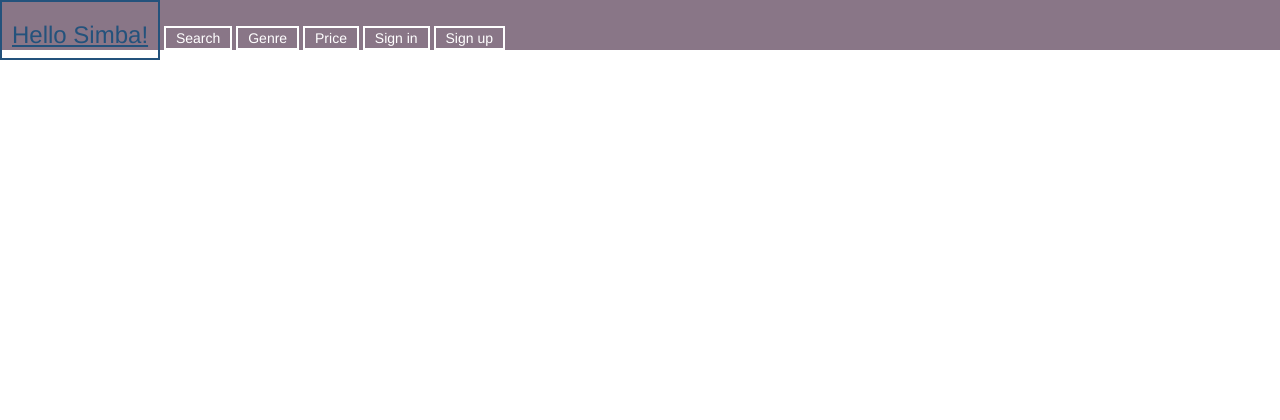
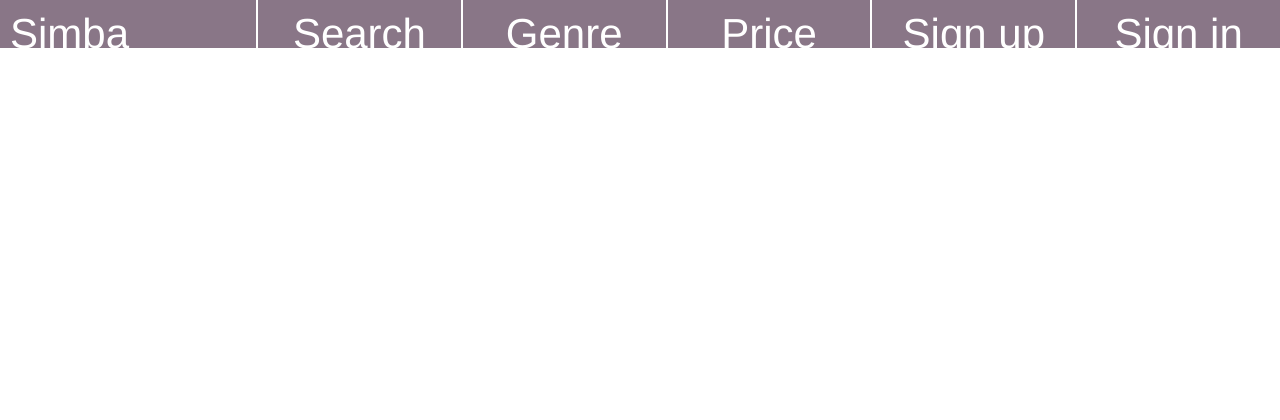
Before and after one commit to avstruck/simba, a Rails app: page / in a window 1280 px wide. Shown: the top 420 px of the page. Run offline with Rails 7, Linux system fonts and the light colour scheme; the visitor is signed in with stand-in values (Sample User, id 1); style sheets or scripts are compiled from the project's sources; some libraries are stand-ins or nearby versions.

Commit message:
spaced out, scaling header done

```diff
--- a/app/assets/stylesheets/application.css
+++ b/app/assets/stylesheets/application.css.scss
@@ -17,19 +17,41 @@
 .header {
 	position: fixed;
 	width: 100%;
-	height: 50px;
+	height: 48px;
 	padding: 0;
 	margin: 0 auto;
 	background-color: #897687;
+	/*min-width: 600px;*/
 }
 
-.header a {
-	display: inline-block;
+nav {
+	height: 100%;
+}
+
+.nav-item {
 	position: relative;
-	height: 50x;
-	border: 2px solid;
+	float: right;
+	height: 100%;
+	width: 16%;
+
+	border-left: 2px solid;
 	padding: 0 10px;
-	text-decoration: none;
 	text-align: center;
 	color: #fff;
+	font-size: 300%;
+	line-height: 68px;
+	overflow-y: hidden;
+	overflow: hidden;
+
+	&.main {
+		float: left;
+		border-left: 0;
+		text-align: left;
+	}
+
+	a {
+		color: #fff;
+		text-decoration: none;
+	}
+
 }
--- a/app/views/pieces/index.html.erb
+++ b/app/views/pieces/index.html.erb
@@ -2,27 +2,28 @@
 <html>
   <body>
     <div class="header">
-    <nav>
-      <a href="/" class="header_blocks">
-        <h3 class="header_title">Hello Simba!</h3>
-      </a>
-      <a href="/" class="header_blocks">
-        Search
-      </a>
-      <a href="/" class="header_blocks">
-        Genre
-      </a>
-      <a href="/" class="header_blocks">
-        Price
-      </a>
-      <a href="/users/sign_in" class="header_blocks">
-        Sign in
-      </a>
-      <a href="/users/sign_up" class="header_blocks">
-        Sign up
-      </a>
-    </nav>
+      <nav>
+        <div class="nav-item main">
+          Simba lots of stuff!
+        </div>
+        <div class="nav-item">
+          <a href="/">Sign in</a>
+        </div>
+        <div class="nav-item">
+          <a href="/">Sign up</a>
+        </div>
+        <div class="nav-item">
+          <a href="/">Price</a>
+        </div>
+        <div class="nav-item">
+          <a href="/">Genre</a>
+        </div>
+        <div class="nav-item">
+          <a href="/">Search</a>
+        </div>
+      </nav>
     </div>
+
 
 
     <div id="footer" style="background-color:#FFA500;clear:both;text-align:center;">
@@ -30,6 +31,8 @@
 
   </body>
 </html>
+
+
 
 
 <!--   <% if current_user %>
```
